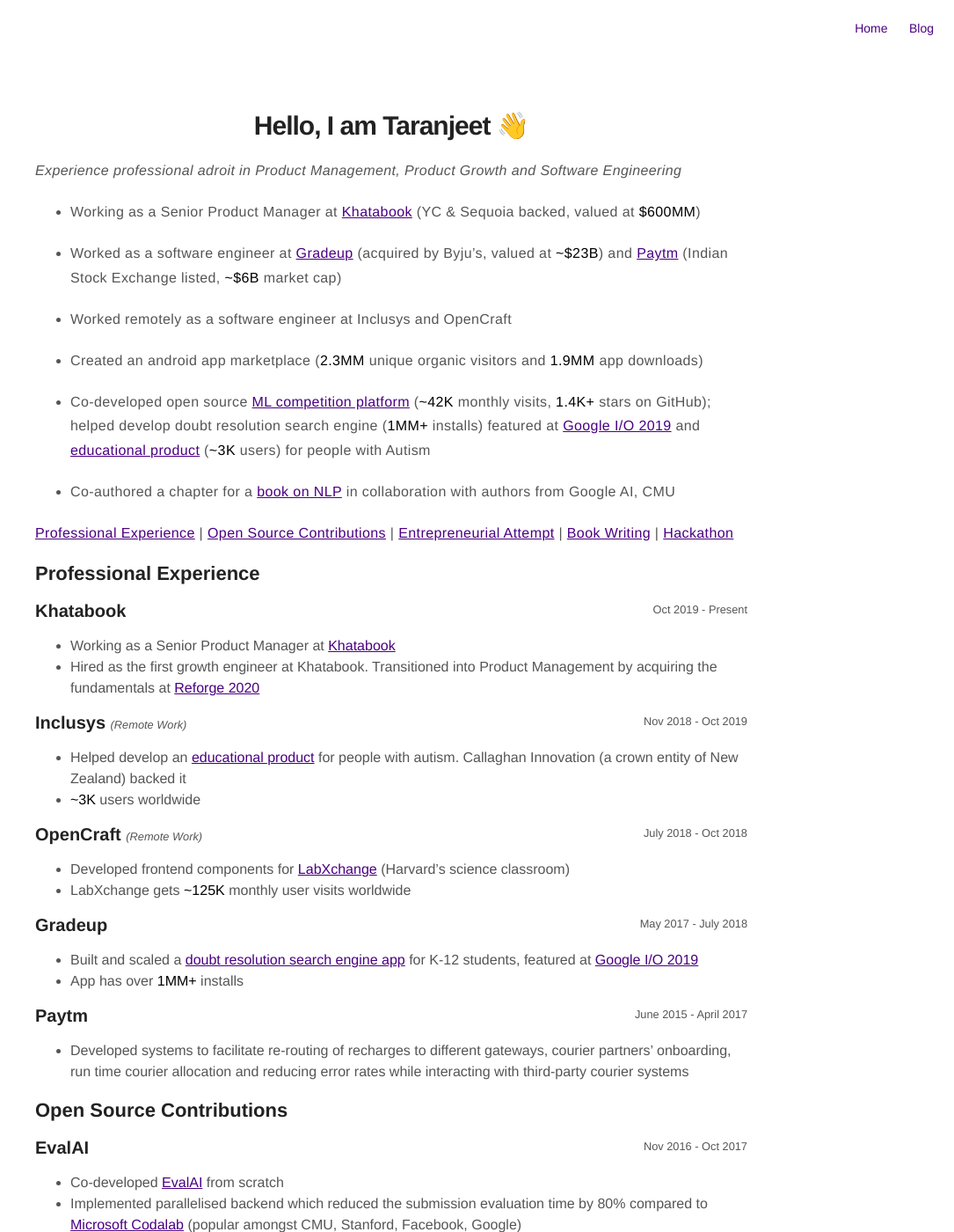
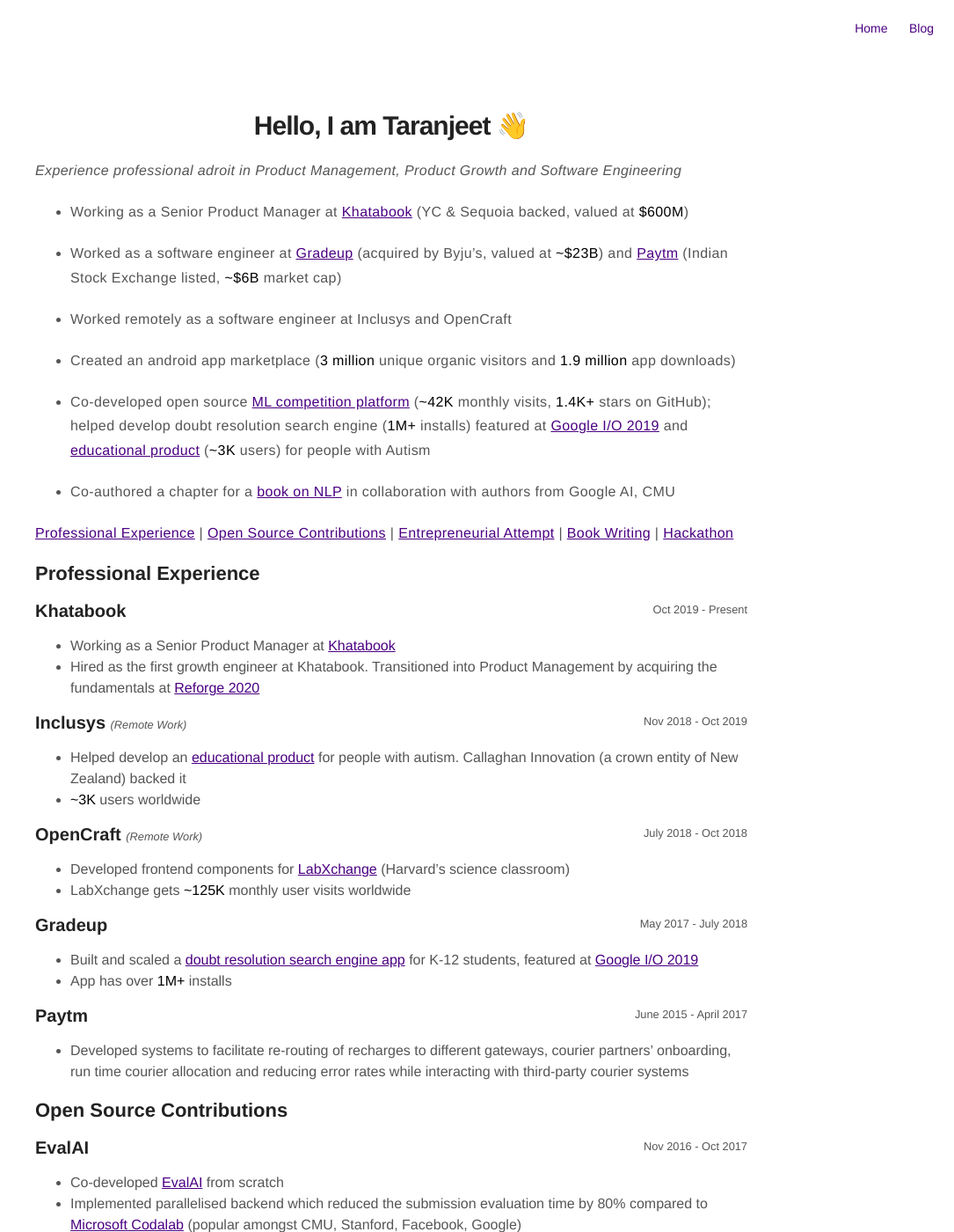
Before and after one commit to taranjeet/taranjeet.github.io, a Jekyll site: the page built from about.md, in a window 1280 px wide and 1400 px high. Shown: the whole window at 88% size, without its empty margins (195-1280 px from the left). Built offline with Jekyll 4.4.1, drawn with Linux system fonts in a browser that asks for light colours; some of the changed text lies outside the part shown.

Commit message:
Update about.md

```diff
--- a/about.md
+++ b/about.md
@@ -7,15 +7,15 @@ layout: page
 
 _Experience professional adroit in Product Management, Product Growth and Software Engineering_
 
-* Working as a Senior Product Manager at [Khatabook](https://techcrunch.com/2021/08/23/indias-khatabook-raises-100-million-for-its-bookkeeping-platform-for-merchants/) (YC & Sequoia backed, valued at <strong>$600MM</strong>)
+* Working as a Senior Product Manager at [Khatabook](https://techcrunch.com/2021/08/23/indias-khatabook-raises-100-million-for-its-bookkeeping-platform-for-merchants/) (YC & Sequoia backed, valued at <strong>$600M</strong>)
 
 * Worked as a software engineer at [Gradeup](https://inc42.com/buzz/byjus-acquires-online-preparation-platform-gradeup-rebrands-it-as-byjus-exam-prep/) (acquired by Byju's, valued at __\~$23B__) and [Paytm](https://en.wikipedia.org/wiki/Paytm) (Indian Stock Exchange listed, __\~$6B__ market cap)
 
 * Worked remotely as a software engineer at Inclusys and OpenCraft
 
-* Created an android app marketplace (__2.3MM__ unique organic visitors and __1.9MM__ app downloads)
+* Created an android app marketplace (__3 million__ unique organic visitors and __1.9 million__ app downloads)
 
-* Co-developed open source [ML competition platform](https://eval.ai/) (__~42K__ monthly visits, __1.4K+__ stars on GitHub); helped develop doubt resolution search engine (__1MM+__ installs) featured at [Google I/O 2019](https://www.asianage.com/technology/in-other-news/090519/google-io-2019-featured-two-indian-companies-for-excellent-use-of-machine-learning.html) and [educational product](https://www.talkwithmeapp.com/) (__\~3K__ users) for people with Autism
+* Co-developed open source [ML competition platform](https://eval.ai/) (__~42K__ monthly visits, __1.4K+__ stars on GitHub); helped develop doubt resolution search engine (__1M+__ installs) featured at [Google I/O 2019](https://www.asianage.com/technology/in-other-news/090519/google-io-2019-featured-two-indian-companies-for-excellent-use-of-machine-learning.html) and [educational product](https://www.talkwithmeapp.com/) (__\~3K__ users) for people with Autism
 
 * Co-authored a chapter for a [book on NLP](https://www.amazon.in/Practical-Natural-Language-Processing-Comprehensive/dp/9385889184/) in collaboration with authors from Google AI, CMU
 
@@ -80,7 +80,7 @@ _Experience professional adroit in Product Management, Product Growth and Softwa
 </div>
 
 * Built and scaled a [doubt resolution search engine app](https://www.facebook.com/watch/?v=883796972040441) for K-12 students, featured at [Google I/O 2019](https://www.asianage.com/technology/in-other-news/090519/google-io-2019-featured-two-indian-companies-for-excellent-use-of-machine-learning.html)
-* App has over __1MM+__ installs
+* App has over __1M+__ installs
 
 <div>
     <h3 style="text-align:left; display:inline;">
@@ -152,7 +152,7 @@ _Experience professional adroit in Product Management, Product Growth and Softwa
 </div>
 
 * <p style="margin-left:0px"><strong>[2020 - 2021]</strong> Developed an android app marketplace which provides developers with an alternate distribution platform<br/>
-<strong>2.3MM</strong> unique organic visitors and <strong>1.9MM</strong> app downloads</p>
+<strong>3 million</strong> unique organic visitors and <strong>1.9 million</strong> app downloads</p>
 
 * <p style="margin-left:0px"><strong>[2018 - 2019]</strong> Created a platform for Edtech YouTube creators to connect with the audience on their own platform<br/>
 Onboarded a YouTuber with <strong>150K</strong> subscribers; sunsetted as failed to raise funds</p>
```
